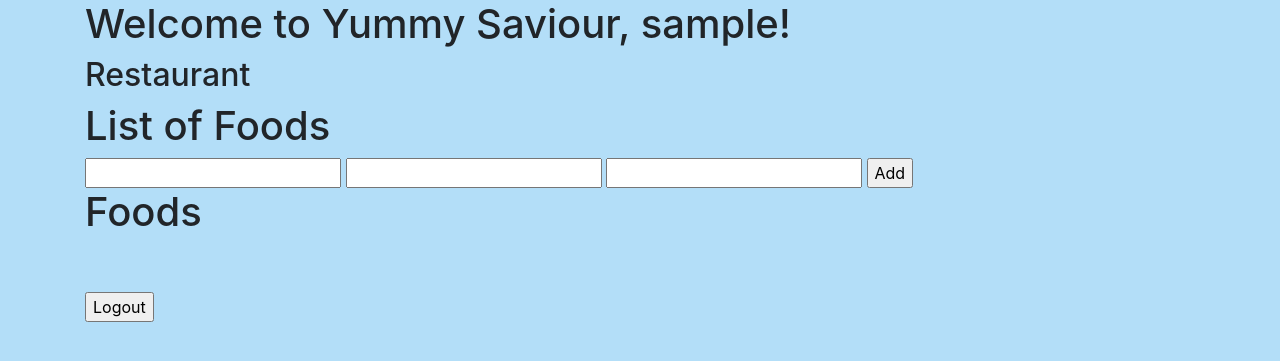
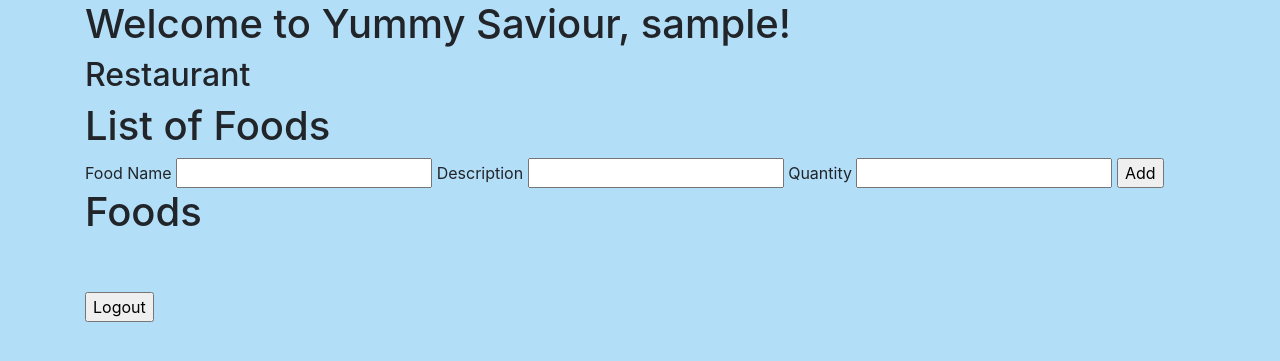
Before and after one commit to chinita226/agile-development-project, a Flask app: a page that uses website/templates/restaurant.html in a window 1280 px wide. Shown: the part 55-416 px from the top of the page. Run offline with Flask 2, Linux system fonts and the light colour scheme; the visitor is signed in with stand-in values (Sample User, id 1); data comes from the database, SQL or seed files in the repository; data that the repository does not hold is empty; some libraries are stand-ins or nearby versions.

Commit message:
fixed desgin

```diff
--- a/website/templates/restaurant.html
+++ b/website/templates/restaurant.html
@@ -65,10 +65,10 @@
 
       <h1>List of Foods</h1>
     <form method="POST">
-      <input type="text" name="food_name">
-      <input type="text" name="description">
-      <input type="text" name="quantity">
-      <input type="submit" value="Add">
+      <th>Food Name <input type="text" name="food_name"></th>
+      <th>Description <input type="text" name="description"></th>
+      <th>Quantity <input type="text" name="quantity"> <input type="submit" value="Add"></th>
+
     </form>
 
     <h1>Foods</h1>
```
